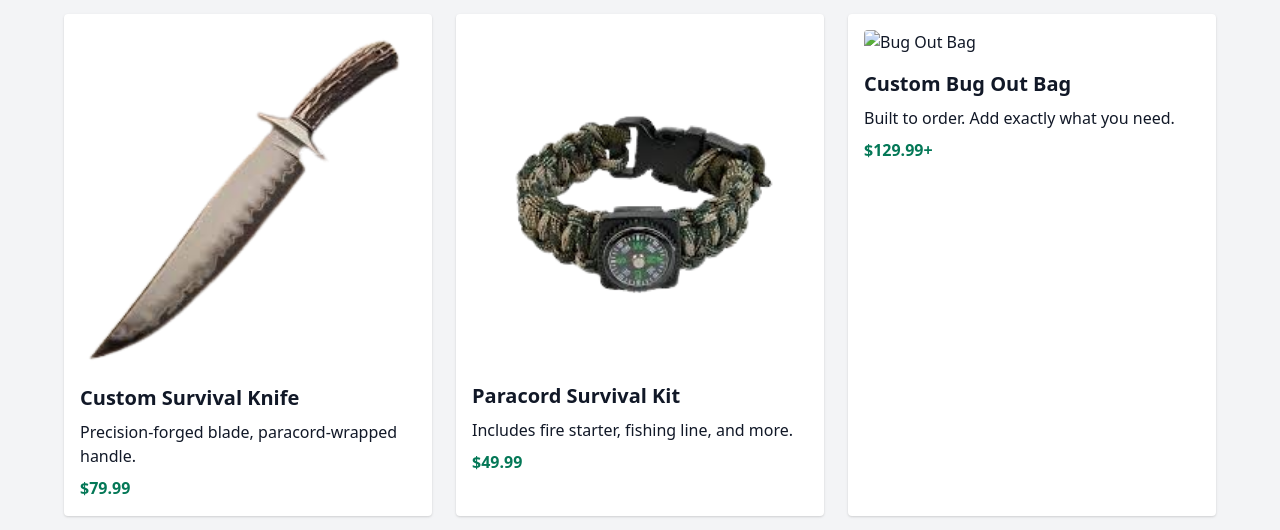
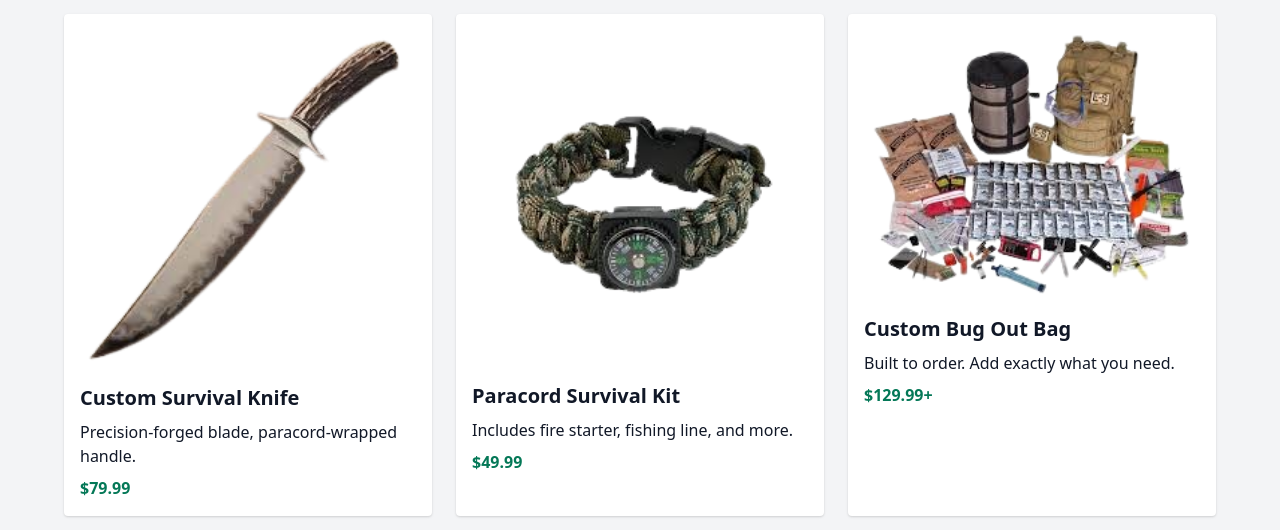
Before and after one commit to SirArthur2009/Keith-s-survival-tools, a plain HTML site: page index.html in a window 1280 px wide. Shown: the part 570-1100 px from the top of the page. Drawn offline with nearby package versions, Linux system fonts and the light colour scheme.

Commit message:
Update index.html

```diff
--- a/index.html
+++ b/index.html
@@ -51,7 +51,7 @@
         </div>
 
         <div class="bg-white shadow rounded p-4">
-          <img src="bug_out_bad-removebg-preview.png" alt="Bug Out Bag" class="mb-4 w-full rounded">
+          <img src="bug_out_bag-removebg-preview.png" alt="Bug Out Bag" class="mb-4 w-full rounded">
           <h4 class="text-xl font-semibold mb-2">Custom Bug Out Bag</h4>
           <p class="mb-2">Built to order. Add exactly what you need.</p>
           <span class="font-bold text-green-700">$129.99+</span>
```
